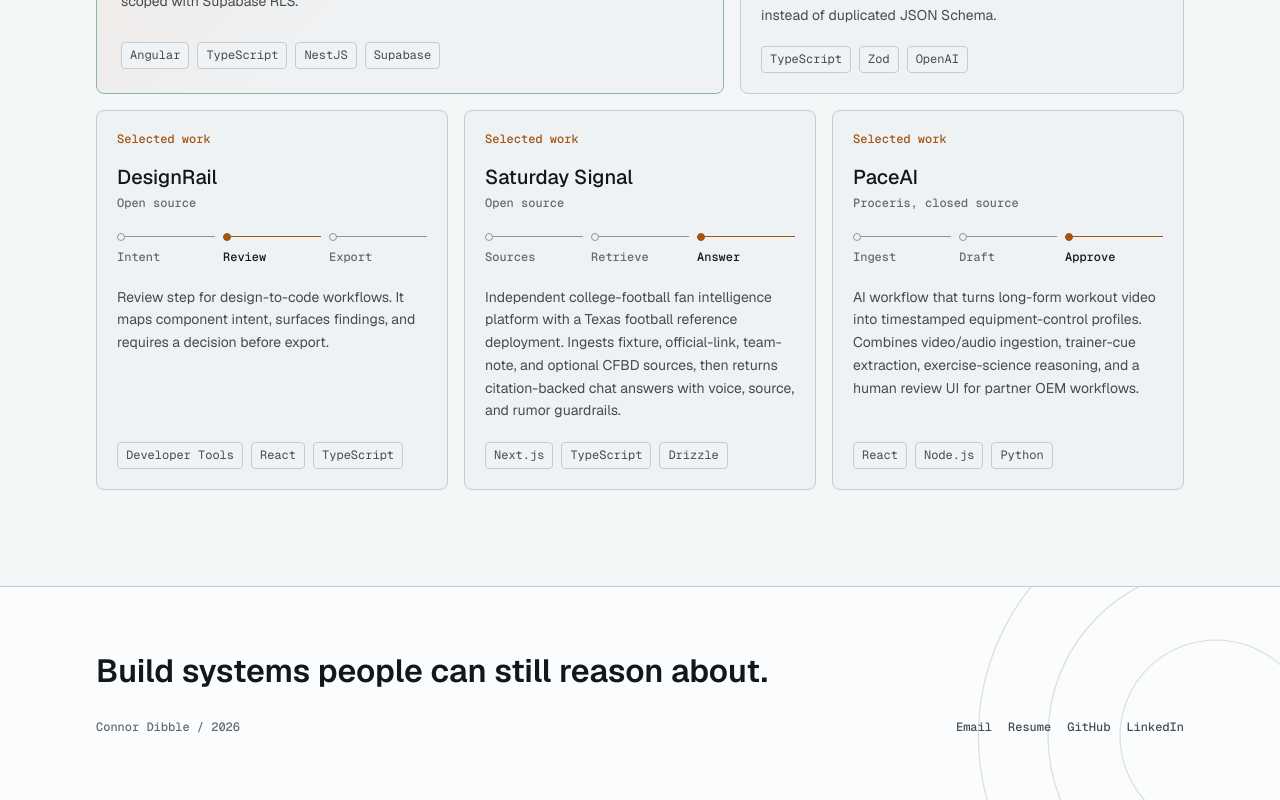
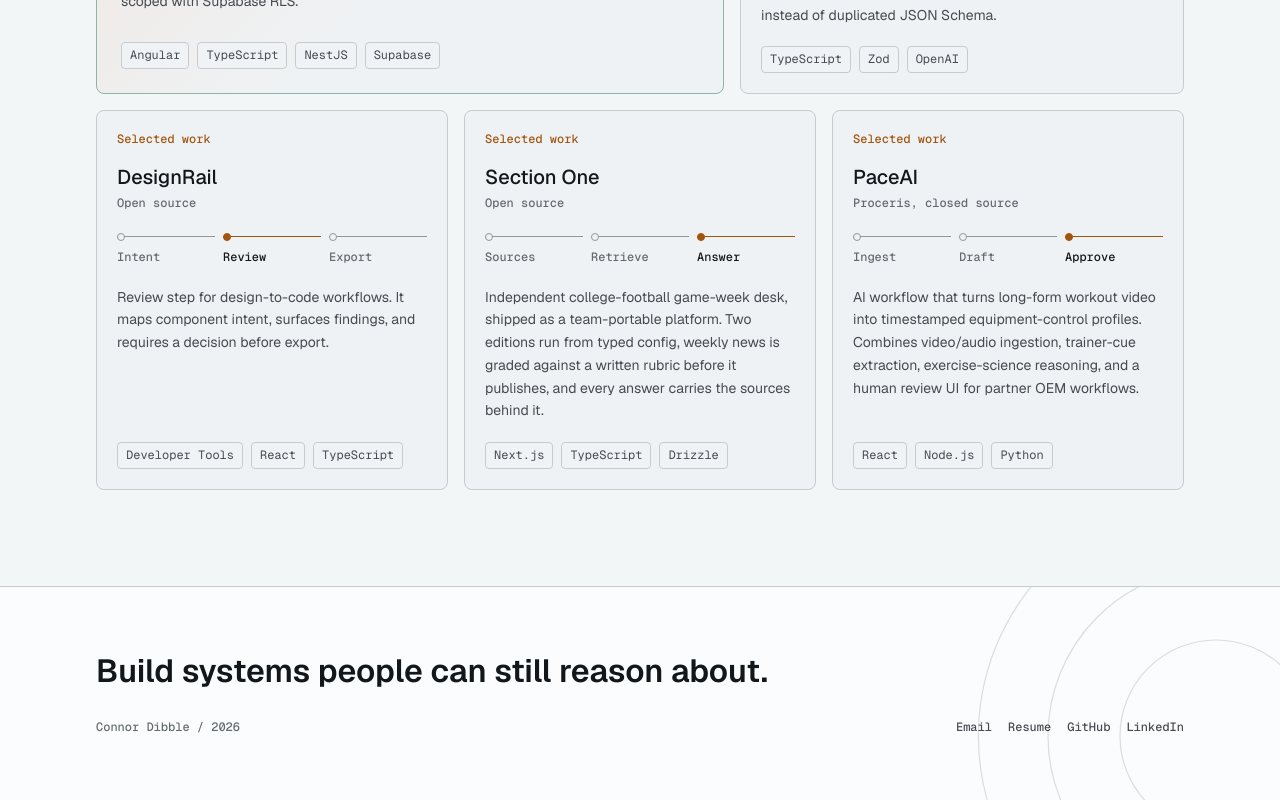
Before and after one commit to connordibble/connordibble.dev, a Next.js app: page /projects in a window 1280 px wide. Shown: the part 1465-2265 px from the top of the page. Built offline with nearby package versions, Linux system fonts and the light colour scheme.

Commit message:
feat(projects): rebrand Saturday Signal to Section One

```diff
--- a/next.config.ts
+++ b/next.config.ts
@@ -1,7 +1,18 @@
 import { initOpenNextCloudflareForDev } from "@opennextjs/cloudflare";
 import type { NextConfig } from "next";
 
-const nextConfig: NextConfig = {};
+const nextConfig: NextConfig = {
+  async redirects() {
+    return [
+      {
+        // Saturday Signal was renamed to Section One.
+        source: "/projects/saturday-signal",
+        destination: "/projects/section-one",
+        permanent: true,
+      },
+    ];
+  },
+};
 
 initOpenNextCloudflareForDev();
 
--- a/src/app/projects/page.tsx
+++ b/src/app/projects/page.tsx
@@ -33,7 +33,7 @@ const projectIndexLayout: Record<string, ProjectIndexLayout> = {
   researchlog: { className: "lg:col-span-7", prominence: "featured" },
   "zod-ai-tool": { className: "lg:col-span-5", prominence: "normal" },
   designrail: { className: "lg:col-span-4", prominence: "normal" },
-  "saturday-signal": { className: "lg:col-span-4", prominence: "normal" },
+  "section-one": { className: "lg:col-span-4", prominence: "normal" },
   paceai: { className: "lg:col-span-4", prominence: "normal" },
 };
 
--- a/src/data/projects.ts
+++ b/src/data/projects.ts
@@ -286,34 +286,42 @@ export const projects: Project[] = [
     },
   },
   {
-    slug: "saturday-signal",
-    title: "Saturday Signal",
+    slug: "section-one",
+    title: "Section One",
     owner: "Open source",
     description:
-      "Independent college-football fan intelligence platform with a Texas football reference deployment. Ingests fixture, official-link, team-note, and optional CFBD sources, then returns citation-backed chat answers with voice, source, and rumor guardrails.",
+      "Independent college-football game-week desk, shipped as a team-portable platform. Two editions run from typed config, weekly news is graded against a written rubric before it publishes, and every answer carries the sources behind it.",
     tags: ["Next.js", "TypeScript", "Drizzle", "RAG", "Playwright"],
     socialCard: {
       steps: ["Sources", "Retrieve", "Answer"],
       activeStep: 2,
       summary:
-        "Source-grounded college-football intelligence with citations and rumor guardrails.",
+        "A source-grounded college-football desk with graded weekly news and cited answers.",
     },
-    repoUrl: "https://github.com/connordibble/SaturdaySignal",
+    repoUrl: "https://github.com/connordibble/SectionOne",
     detail: {
       headline:
-        "A source-grounded college-football intelligence product, built as a reusable team platform with a Texas reference deployment.",
+        "A source-grounded college-football desk, built as a team-portable platform and tested by shipping a second edition without a redesign.",
       sections: [
         {
           heading: "Problem",
-          body: "College football fans want fast context before a game. The available signal is scattered across schedules, game notes, official links, data feeds, and rumor-heavy commentary. Saturday Signal explores a cleaner product boundary: a team-aware assistant that can brief a fan from trusted sources, cite what it knows, and stay honest when the current source set is thin.",
+          body: "College football fans want fast context before a game. The available signal is scattered across schedules, game notes, official links, data feeds, and rumor-heavy commentary. Section One answers three questions for one team at a time: what matters this week, what to watch during the game, and what supports that read. A fan can already get a feed; what they cannot get is five things that actually matter, chosen by someone who knows which five.",
         },
         {
           heading: "Product Boundary",
-          body: "The first MVP ships with Texas football as the reference deployment while keeping the platform shaped for future teams. Team identity, source policy, voice, protected-mark guidance, colors, aliases, and suggested prompts live in typed configuration. The product avoids official logos, mascot branding, and affiliation language, which keeps the project legally cleaner and forces the experience to stand on source quality instead of borrowed brand equity.",
+          body: "Team identity, source policy, voice, protected-mark guidance, color anchors, aliases, and starter questions live in typed configuration. Components carry no team name, color, or matchup claim; if adding a team required changing a component, the boundary would be wrong. The product avoids official logos, mascot branding, and affiliation language, which keeps it legally cleaner and forces the experience to stand on source quality instead of borrowed brand equity.",
+        },
+        {
+          heading: "The Second Edition Test",
+          body: "A portability claim is worth what the second instance proves. Adding the Utah State edition alongside Texas cost two fixes and no redesign. The question classifier had reserved a single word for the team's name, which fit Texas and not Utah State, so anything team-shaped in shared logic now reads from config. And the structural dark belongs to the school when the school has one: only a primary too bright to be structure, as burnt orange is, gets a counterweight. Getting that backwards is what gave Utah State a brown masthead in its first draft.",
         },
         {
           heading: "Architecture",
-          body: "The Next.js app exposes a root Texas deployment and a canonical /teams/texas-football route, plus API routes for health, ingest, and chat. The ingest pipeline combines committed schedule fixtures, sample team notes, official links, and an optional CollegeFootballData adapter when CFBD_API_KEY is present. Source documents are normalized, de-duplicated, chunked, and retrieved with deterministic term and phrase scoring before the chat layer asks a provider for an answer.",
+          body: "The Next.js app serves a home route that takes team requests and a canonical /teams/[slug] edition for each enabled team, plus API routes for health, ingest, and chat. Schedules are build outputs, not hand-typed rows: pnpm schedule:build regenerates a fixture from CollegeFootballData so kickoff times, venues, and broadcast assignments come from the source. Documents are normalized, de-duplicated, and chunked, then retrieved by hybrid search that fuses deterministic lexical scoring with pgvector cosine search through reciprocal rank fusion. With no database or no seeded embeddings, vector search returns nothing and retrieval degrades to lexical rather than failing.",
+        },
+        {
+          heading: "Editorial Rules",
+          body: "The weekly sections are governed by written rules, not author discretion. Rankings are read from the team outward: most teams are unranked, so the list under the standing line is the ranked opponents on that team's own schedule, hardest first. News items are graded on impact, echo, and freshness, decayed by age, and filled under a cap of two per outlet with at least three distinct outlets and local reporting never outnumbered by national. Every item carries its outlet and links out; an item without a source is not publishable, and fixture tests enforce that instead of trusting the author.",
         },
         {
           heading: "Guardrails",
@@ -498,6 +506,6 @@ export const projectIndexProjects = getProjectsBySlug([
   "researchlog",
   "zod-ai-tool",
   "designrail",
-  "saturday-signal",
+  "section-one",
   "paceai",
 ]);
```
